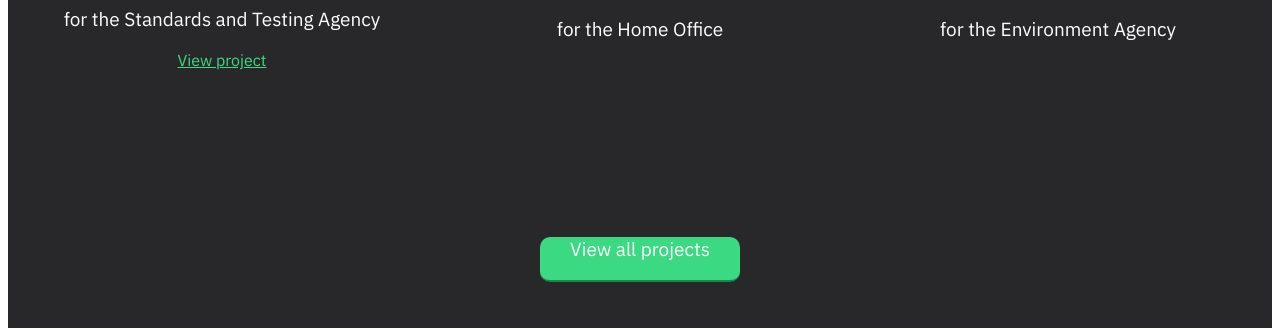
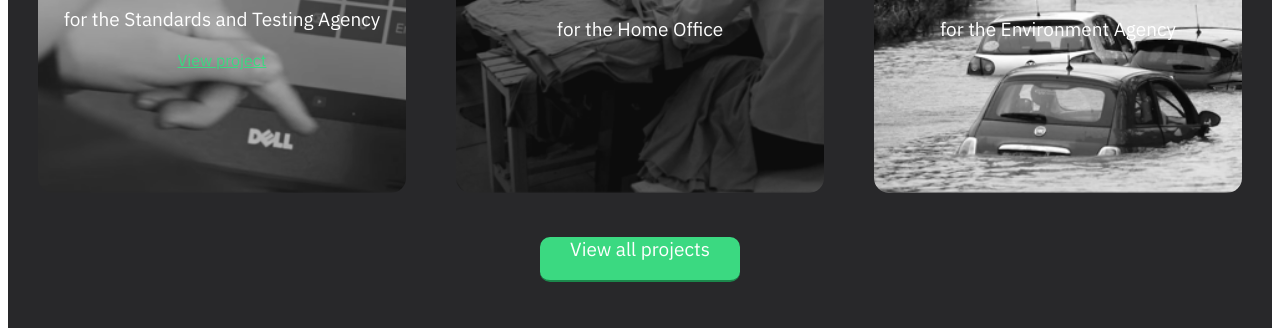
Before and after one commit to Sineaddumigan/portfolio, a plain HTML site: page index.html in a window 1280 px wide. Shown: the part 740-1076 px from the top of the page. Drawn offline with Linux system fonts and the light colour scheme; the site is published under a folder, as on GitHub Pages, so addresses that start at the root find nothing; a web font is replaced by a local one.

Commit message:
update locations

```diff
--- a/index.html
+++ b/index.html
@@ -13,7 +13,7 @@
     <link href="https://fonts.googleapis.com/css2?family=Calistoga&family=IBM+Plex+Sans:wght@400;600&display=swap" rel="stylesheet">
 
     <!-- Link to stylesheet -->
-    <link rel="stylesheet" href="style.css">
+    <link rel="stylesheet" href="./style.css">
 
 </head>
 
--- a/style.css
+++ b/style.css
@@ -172,9 +172,9 @@ a {
 
 
 /* Specific classes used for the custom background images for each section */
-.project1 { background-image: url('/images/projects-mtc.png'); }
-.project2 { background-image: url('/images/projects-ms.png'); }
-.project3 { background-image: url('/images/projects-fws.png');}
+.project1 { background-image: url('./images/projects-mtc.png'); }
+.project2 { background-image: url('./images/projects-ms.png'); }
+.project3 { background-image: url('./images/projects-fws.png');}
 
 /* Again, to achieve darkened image effect, we need to move interior content above the background image */
 .home-indiv-projects-header-content {
```
Also changed, not shown: project1.html (+2 -2 lines).
